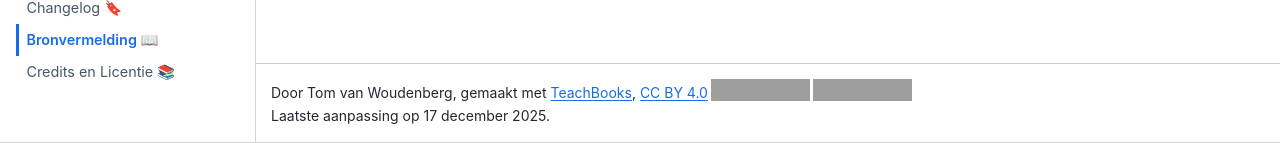
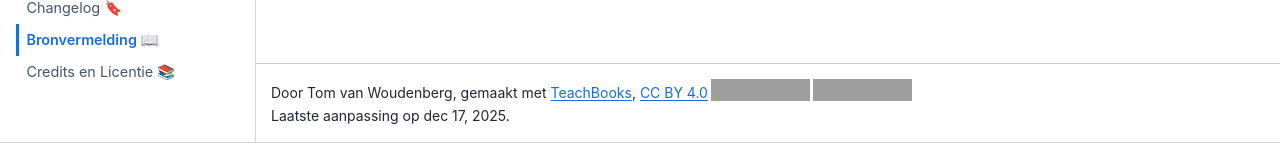
Before and after one commit to TUDelft-books/CTB2210, a Jupyter Book: the page built from book/references.md, in a window 1280 px wide and 900 px high, scrolled down 49 px. Shown: the part 757-900 px from the top of the window. Built offline with Jupyter Book 1.0.4 settings and Sphinx 7.4.7 and the Sphinx Book theme 1.1.4, drawn with Linux system fonts in a browser that asks for light colours; comment, search, counter and statistics services are not loaded; grey boxes are pictures that could not be loaded.

Commit message:
Remove last updated date format from config
Remove the last updated date format from the config.

```diff
--- a/book/_config.yml
+++ b/book/_config.yml
@@ -37,7 +37,7 @@ sphinx:                                              # Options passed on to the
 # END REMOVE-FROM-RELEASE
 
     html_show_copyright: false                       # As the copyright is included in the author field
-    html_last_updated_fmt: '%-d %B %Y'              # Adds the date of the last update to the footer
+    html_last_updated_fmt: ''                        # Adds the date of the last update to the footer
     mathjax3_config:
       chtml: {
         mtextInheritFont: true                       # To typeset text within math prettier
```
